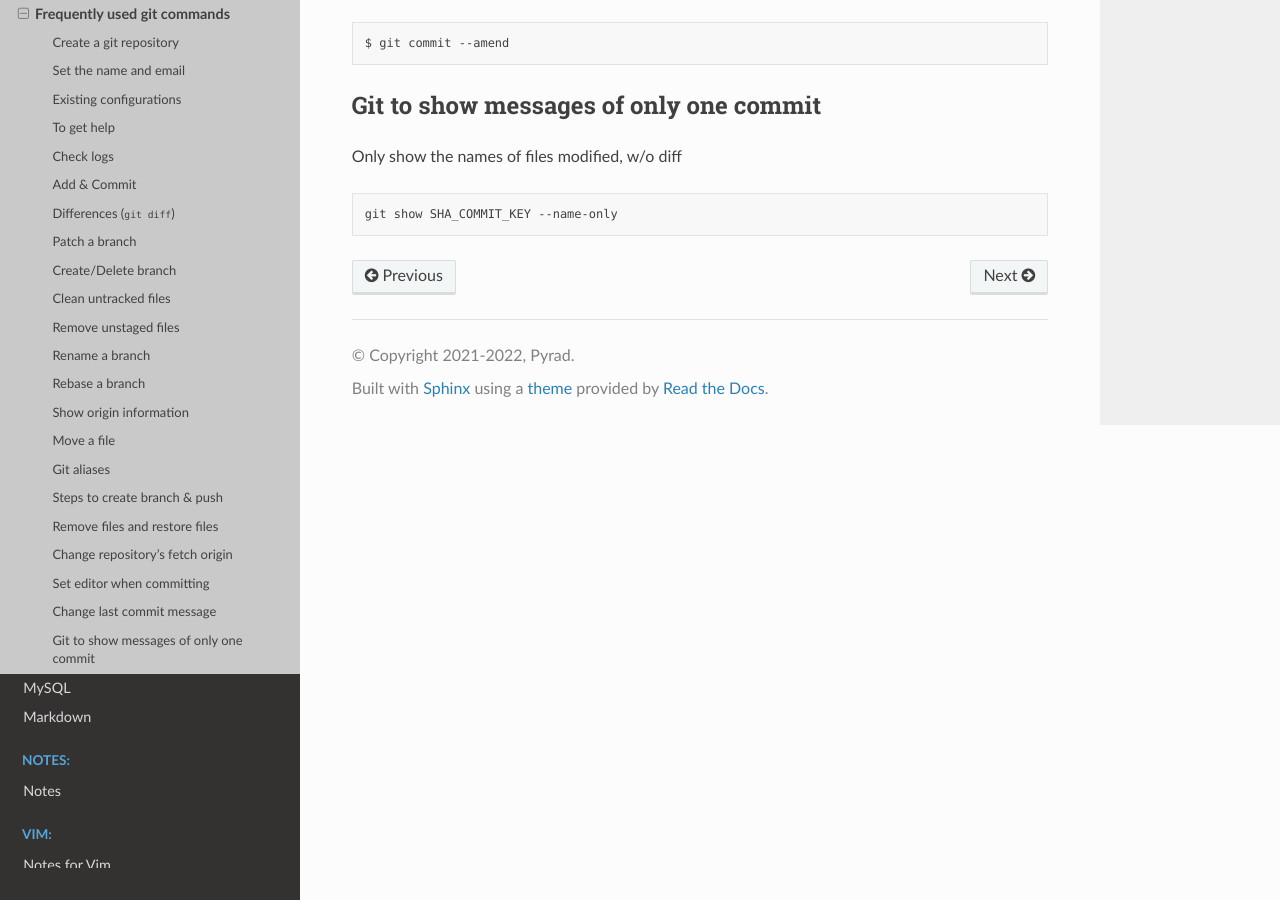
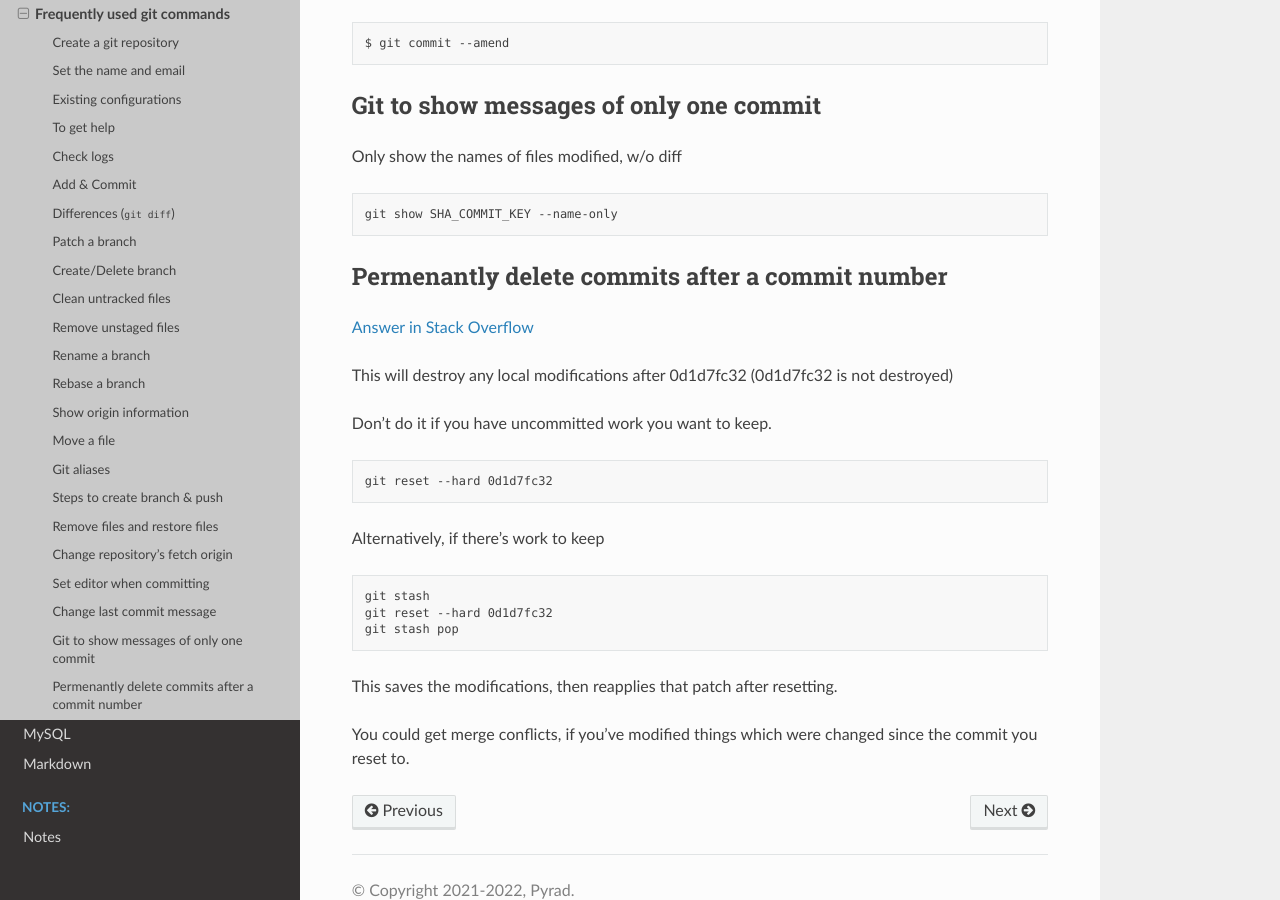
Before and after one commit to Pyrad/pyradnotes, a Sphinx documentation site: the page built from source/Git/gitcmd.md, in a window 1280 px wide and 900 px high, scrolled down 8469 px. Built offline with Sphinx 7.4.7 and the Read the Docs theme 2.0.0, drawn with Linux system fonts in a browser that asks for light colours.

Commit message:
Git Delete a few commits after a commit number

````diff
--- a/source/Git/gitcmd.md
+++ b/source/Git/gitcmd.md
@@ -421,3 +421,27 @@ Only show the names of files modified, w/o diff
 ```shell
 git show SHA_COMMIT_KEY --name-only
 ```
+
+
+## Permenantly delete commits after a commit number
+
+[Answer in Stack Overflow](https://stackoverflow.com/questions/4114095/how-do-i-revert-a-git-repository-to-a-previous-commit)
+
+This will destroy any local modifications after 0d1d7fc32 (0d1d7fc32 is not destroyed)
+
+Don't do it if you have uncommitted work you want to keep.
+
+```shell
+git reset --hard 0d1d7fc32
+```
+
+Alternatively, if there's work to keep
+```shell
+git stash
+git reset --hard 0d1d7fc32
+git stash pop
+```
+
+This saves the modifications, then reapplies that patch after resetting.
+
+You could get merge conflicts, if you've modified things which were changed since the commit you reset to.
````
